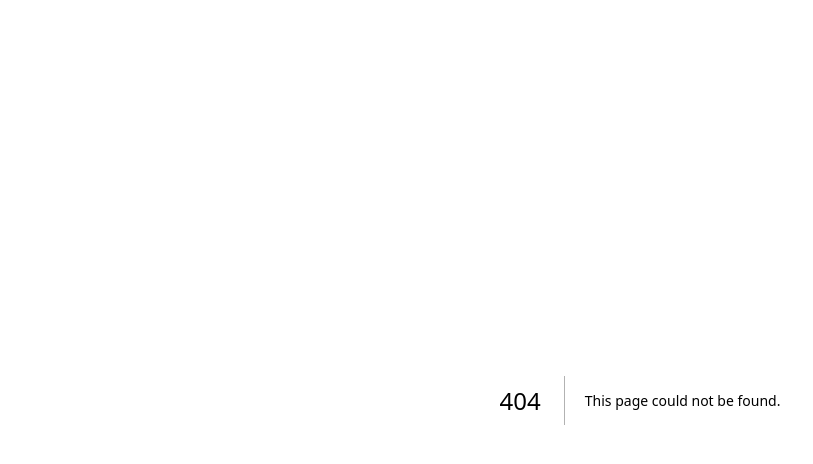
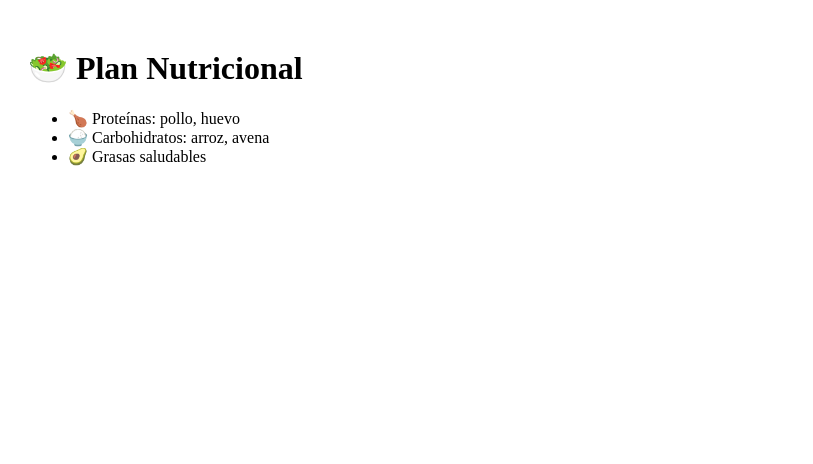
Before and after one commit to saraviaa928/Fitstartpro, a Next.js app: page /nutricion in a window 1280 px wide. Before the commit this address had no page. Shown: the top 464 px of the page, without its empty margins (0-813 px from the left). Built offline with nearby package versions, Linux system fonts and the light colour scheme.

Commit message:
Add Nutricion component with meal plan

```diff
--- /dev/null
+++ b/app/nutricion/page.tsx
@@ -0,0 +1,13 @@
+export default function Nutricion() {
+  return (
+    <main style={{ padding: 20 }}>
+      <h1>🥗 Plan Nutricional</h1>
+
+      <ul>
+        <li>🍗 Proteínas: pollo, huevo</li>
+        <li>🍚 Carbohidratos: arroz, avena</li>
+        <li>🥑 Grasas saludables</li>
+      </ul>
+    </main>
+  );
+}
```
